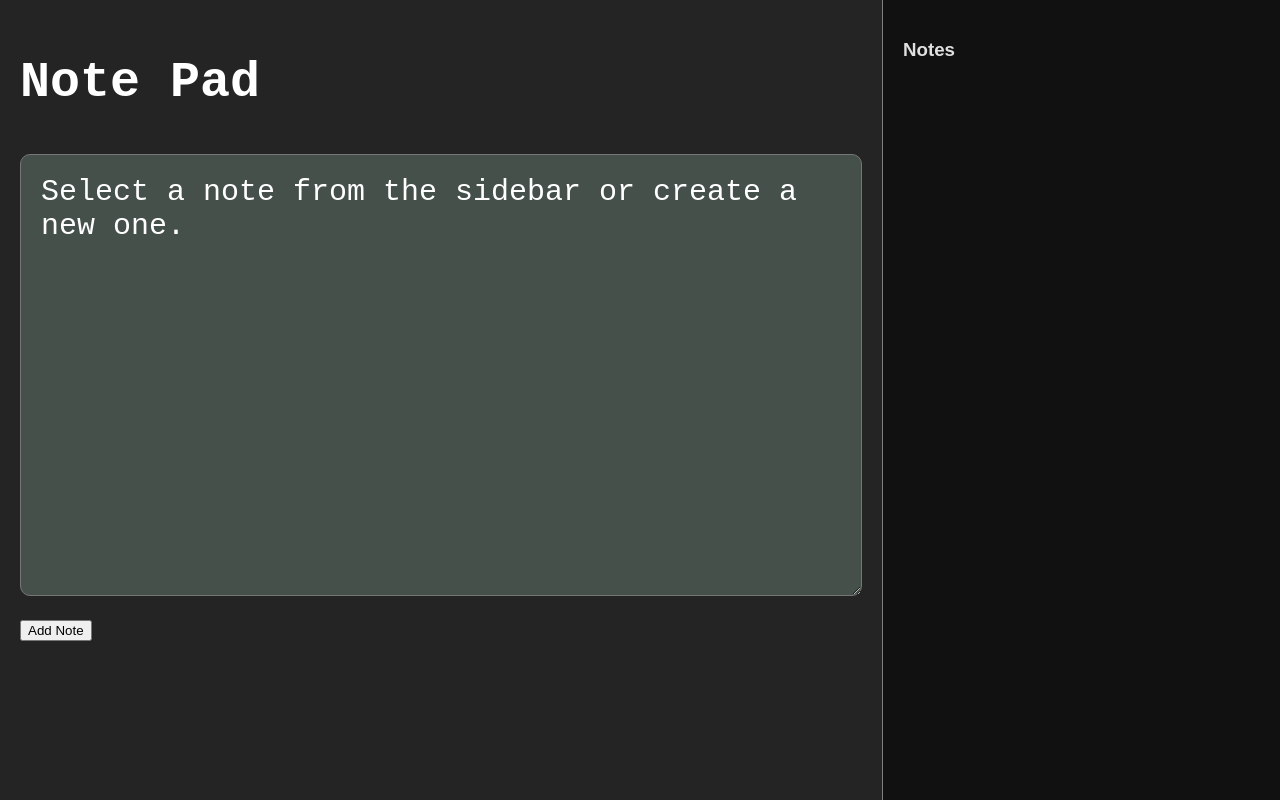
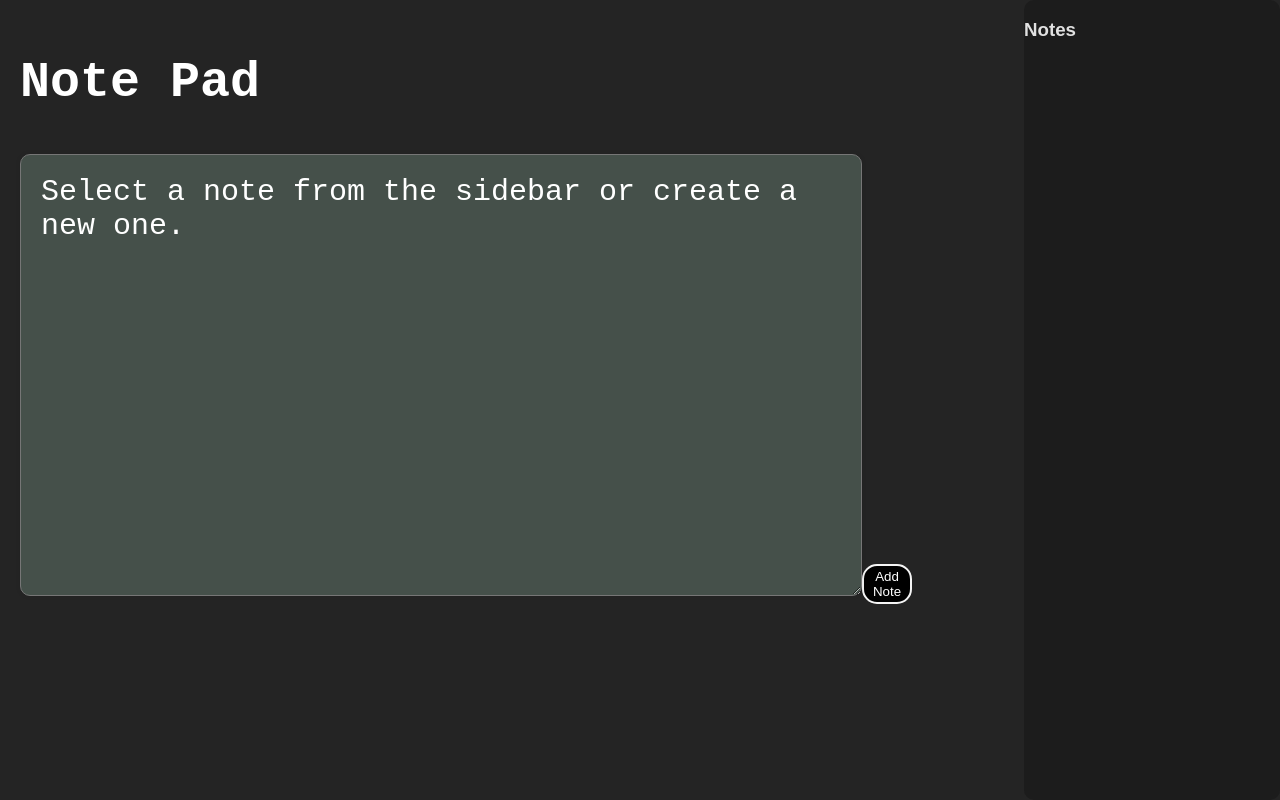
Before and after one commit to sourabh575/Hackatohon-project, a React (Vite) app: page /note in a window 1280 px wide. Built offline with nearby package versions, Linux system fonts and the light colour scheme; sample sign-in values are in the browser's storage.

Commit message:
connecting login , signup

```diff
--- a/package.json
+++ b/package.json
@@ -10,6 +10,7 @@
     "preview": "vite preview"
   },
   "dependencies": {
+    "js-cookie": "^3.0.5",
     "jspdf": "^3.0.1",
     "react": "^19.0.0",
     "react-dom": "^19.0.0"
--- a/src/App.jsx
+++ b/src/App.jsx
@@ -1,8 +1,5 @@
 import { useState } from 'react'
-import reactLogo from './assets/react.svg'
-import viteLogo from '/vite.svg'
 import './CSS/App.css'
-import Front from './Front'
 import { Route, Routes, Navigate } from 'react-router-dom'
 import Feature from './Feature'
 import Article_C from './Article_C'
@@ -13,31 +10,31 @@ import Articles from './Articles'
 import Quiz from './Quiz'
 import Pdf from './Pdf'
 import Notepad from './Notepad'
-import ToolBar from './Toolbar'
 import Signup from './Signup'
 import Signin from './Signin'
 import Token from './token'
+
 function App() {
-  const [count, setCount] = useState(0);
   const isLogin = Token.gettoken() ? true : false
   console.log('isLogin', isLogin)
 
   return (
     <>
-    <Routes>
-      <Route path="/" element = {<Feature/>}></Route>
-      <Route path="/signin" element = {<Signin/>}></Route>
-      <Route path="/note" element = {<Notepad/>}/>
-      <Route path="/quiz" element = {<Quiz/>}></Route>
-      <Route path="/c/Articles" element = {<Article_C/>}></Route>
-      <Route path="/javascript/Articles" element = {<Article_J/>}></Route>
-      <Route path="/python/Articles" element = {<Article_P/>}></Route>
-      <Route path="/Articles" element = {<Articles/>}></Route>
-      <Route path="/pdf" element = {<Pdf/>}></Route>
-      <Route path="/note" element = {<Notepad/>}></Route>
-      <Route path="/topic" element = {<Topic/>}></Route>
-      <Route path="/signup" element = {<Signup/>}></Route>
-    </Routes>
+      <Routes>
+        <Route path="/" element={<Feature />} />
+        <Route path="/signin" element={isLogin ? <Navigate to="/" /> : <Signin />} />
+        <Route path="/signup" element={isLogin ? <Navigate to="/" /> : <Signup />} />
+        <Route path="/pdf" element={<Pdf />} />
+        <Route path="/Articles" element={<Articles />} />
+        <Route path="/c/Articles" element={<Article_C />} />
+        <Route path="/javascript/Articles" element={<Article_J />} />
+        <Route path="/python/Articles" element={<Article_P />} />
+
+        {/* Conditionally protected routes */}
+        <Route path="/note" element={isLogin ? <Notepad /> : <Navigate to="/signin" />} />
+        <Route path="/quiz" element={isLogin ? <Quiz /> : <Navigate to="/signin" />} />
+        <Route path="/topic" element={isLogin ? <Topic /> : <Navigate to="/signin" />} />
+      </Routes>
     </>
   )
 }
--- a/src/CSS/Notepad.css
+++ b/src/CSS/Notepad.css
@@ -2,6 +2,7 @@
 #container{
   overflow: hidden;
   display: flex;
+  flex-direction: column;
   margin: 0;
   padding: 0;
   height: 100vh;
@@ -26,7 +27,9 @@
   margin-top: 10px;
   font-size: 30px;
   position: relative;
+  box-shadow: 0 0 5px rgba(0, 0, 0, 0.1);
   background-color:rgba(124, 153, 138, 0.381);
+  /* background-color: rgb(80, 110, 80); */
   color:white;
   border-radius:10px;
   padding:20px;
@@ -38,7 +41,8 @@
   border: 5px solid black;
   border-radius:10px;
   position: relative;
-  background-color:rgba(124, 153, 138, 0.381);
+  /*background-color:rgba(124, 153, 138, 0.381);*/
+  background-color: #1c1c1c;
   color:white;
   border-radius:30px;
   padding:20px;
@@ -47,12 +51,25 @@
 
 }
 #Add{
-  height: 50px;
+  height: 40px;
   width: 50px;
   border-radius: 15px;
   border: 2px solid whitesmoke;
-  padding:10px;
   background-color:#000000;
   color:white;
   margin-top: 5px;
 }
+#sidebar{
+  display: flex;
+  flex-direction: column;
+  background-color: #1c1c1c;
+  width: 20%;
+  height: 100%;
+  right: 0%;
+  border-radius: 10px;
+  position: absolute;
+}
+#sidebar div{
+  border-radius: 10px;
+  margin: 5px;
+}
--- a/src/Notepad.jsx
+++ b/src/Notepad.jsx
@@ -1,13 +1,33 @@
-import { useState } from 'react';
+import { useState, useEffect } from 'react';
+import Cookies from 'js-cookie';
 import './CSS/Notepad.css';
 
 function Notepad() {
   const [notes, setNotes] = useState([]);
   const [activeNoteIndex, setActiveNoteIndex] = useState(null);
 
+  // Load notes from cookies on mount
+  useEffect(() => {
+    const savedNotes = Cookies.get('notepad_notes');
+    if (savedNotes) {
+      try {
+        const parsedNotes = JSON.parse(savedNotes);
+        setNotes(parsedNotes);
+      } catch (error) {
+        console.error('Error parsing notes from cookies:', error);
+      }
+    }
+  }, []);
+
+  // Save notes to cookies whenever they change
+  useEffect(() => {
+    Cookies.set('notepad_notes', JSON.stringify(notes), { expires: 365 });
+  }, [notes]);
+
   function addNote() {
-    setNotes([...notes, '']);
-    setActiveNoteIndex(notes.length); // focus on new note
+    const updatedNotes = [...notes, ''];
+    setNotes(updatedNotes);
+    setActiveNoteIndex(updatedNotes.length - 1);
   }
 
   function updateActiveNote(value) {
@@ -28,23 +48,15 @@ function Notepad() {
             className='textArea'
           />
         ) : (
-          <textarea value={"Select a note from the sidebar or create a new one."} className='textArea'></textarea>
-        )
-        }
-        <button onClick={addNote} style={{ marginTop: '20px',justifyContent:'center', alignItems:'center'}}>
+          <textarea value={"Select a note from the sidebar or create a new one."} className='textArea' readOnly />
+        )}
+        <button onClick={addNote} style={{ marginTop: '20px' }} id='Add'>
           Add Note
         </button>
       </div>
 
       {/* Sidebar */}
-      <div
-        style={{
-          width: '50vh',
-          backgroundColor: '#111',
-          borderLeft: '1px solid gray',
-          padding: '20px',
-        }}
-      >
+      <div id='sidebar'>
         <h3>Notes</h3>
         {notes.map((note, index) => (
           <div
```
Also changed, not shown: 1 other file (tests, documents, lock files or other folders).
